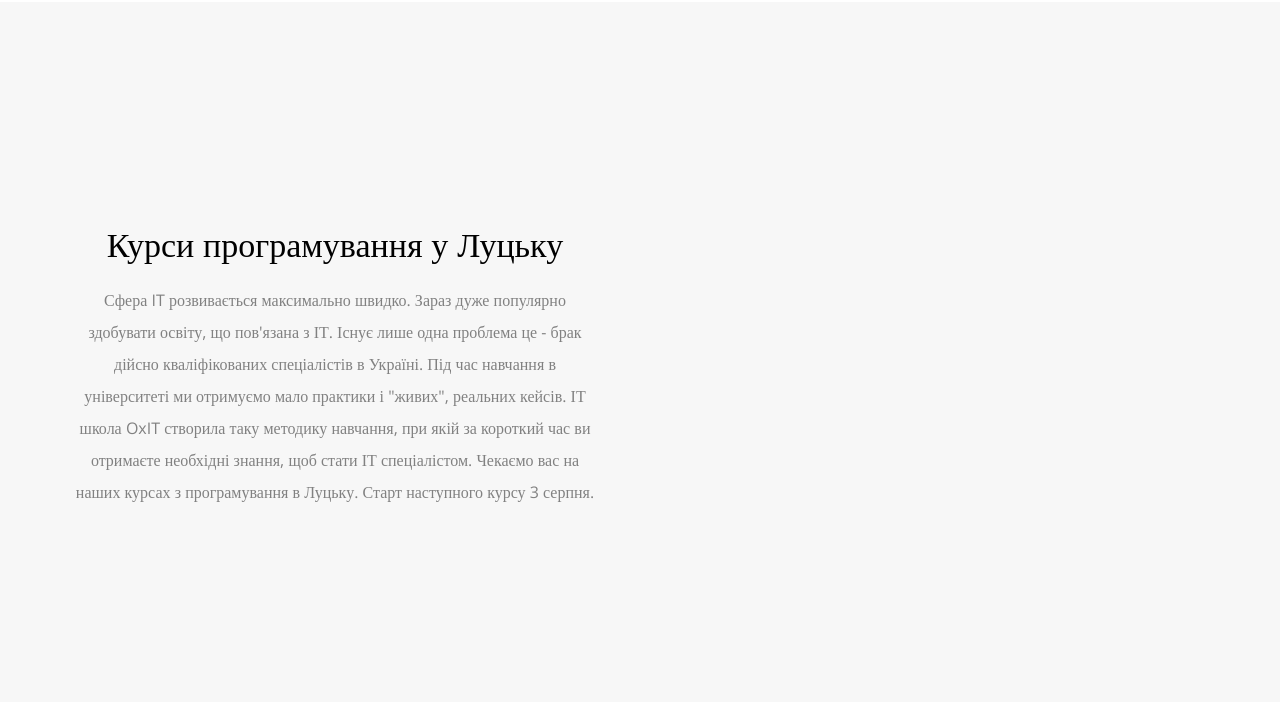
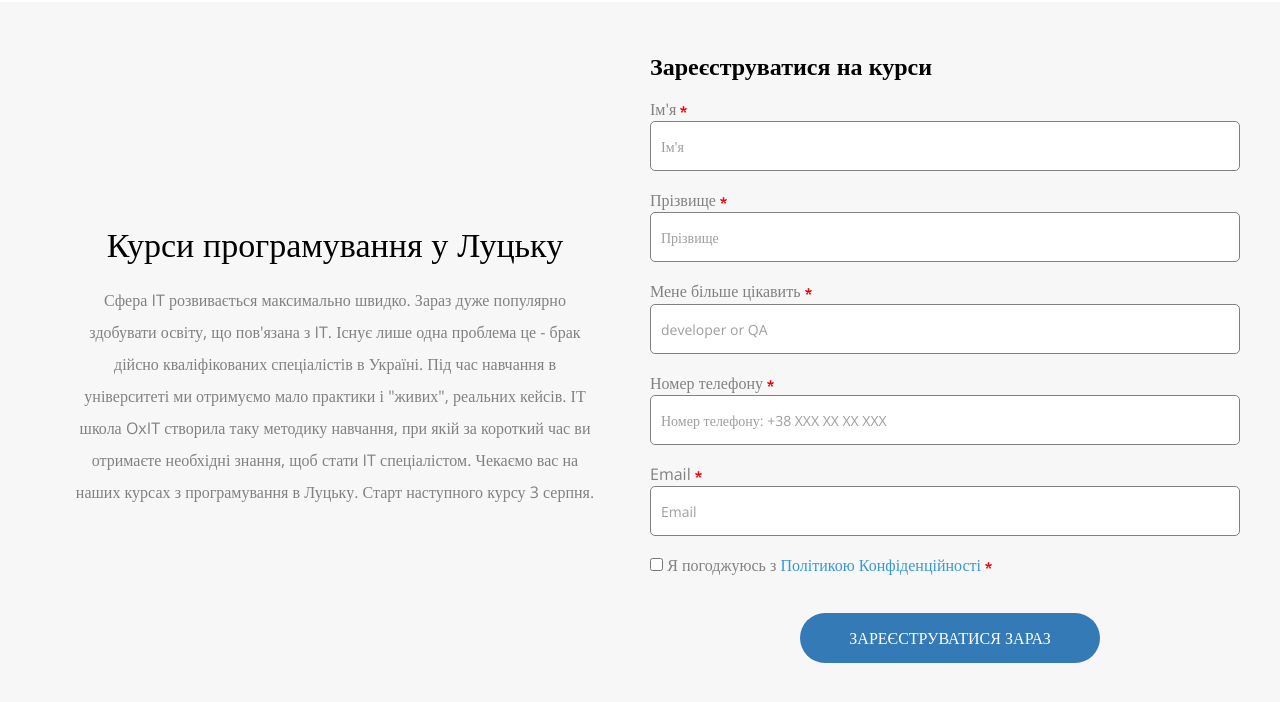
Before and after one commit to Kaminazer/maket4, a website: page src/index.html in a window 1280 px wide. Shown: the part 98-800 px from the top of the page. Drawn offline with nearby package versions, Linux system fonts and the light colour scheme.

Commit message:
Create register form

```diff
--- a/gulpfile.js
+++ b/gulpfile.js
@@ -3,6 +3,7 @@ import { deleteAsync } from 'del';
 import gulpSass from 'gulp-sass';
 import * as sass from 'sass';
 import cleanCSS from 'gulp-clean-css';
+import terser from 'gulp-terser';
 import uglify from 'gulp-uglify';
 import rename from 'gulp-rename';
 import concat from 'gulp-concat';
@@ -29,9 +30,9 @@ export const styles = () => {
 
 // minify js
 export const scripts = () => {
-    return gulp.src('src/js/*.js')
+    return gulp.src(['src/js/*.js', '!src/js/*.min.js'])
         .pipe(concat('script.js'))
-        .pipe(uglify())
+        .pipe(terser())
         .pipe(rename({ suffix: '.min' }))
         .pipe(gulp.dest('src/js'))
         .pipe(browserSyncInstance.stream());
--- a/package.json
+++ b/package.json
@@ -18,7 +18,7 @@
     "gulp-concat": "^2.6.1",
     "gulp-rename": "^2.0.0",
     "gulp-sass": "^5.1.0",
-    "gulp-uglify": "^3.0.2",
+    "gulp-terser": "^2.1.0",
     "sass": "^1.80.5"
   },
   "dependencies": {
--- a/src/index.html
+++ b/src/index.html
@@ -48,15 +48,54 @@
     </header>
     <section class="content">
         <div class="container">
+            <div class="content__container">
                 <div class="content__left">
                     <h1 class="content__title">
                         Курси програмування у Луцьку
                     </h1>
                     <p class="content__text">
-                    Сфера IT розвивається максимально швидко. Зараз дуже популярно здобувати освіту, що пов'язана з ІТ. Існує лише одна проблема це - брак дійсно кваліфікованих спеціалістів в Україні. Під час навчання в університеті ми отримуємо мало практики і "живих", реальних кейсів. ІТ школа OxIT створила таку методику навчання, при якій за короткий час ви отримаєте необхідні знання, щоб стати ІТ спеціалістом. Чекаємо вас на наших курсах з програмування в Луцьку. Старт наступного курсу 3 серпня.
+                        Сфера IT розвивається максимально швидко. Зараз дуже популярно здобувати освіту, що пов'язана з IT. Існує лише одна проблема це - брак дійсно кваліфікованих спеціалістів в Україні. Під час навчання в університеті ми отримуємо мало практики і "живих", реальних кейсів. ІТ школа OxIT створила таку методику навчання, при якій за короткий час ви отримаєте необхідні знання, щоб стати IT спеціалістом. Чекаємо вас на наших курсах з програмування в Луцьку. Старт наступного курсу 3 серпня.
                     </p>
                 </div>
-            <div class="content__form"></div>
+                <div class="content__form" id="form">
+                    <h2 class="content__form-title">Зареєструватися на курси</h2>
+                    <form class="register-form">
+                        <div class="register-form__group">
+                            <label class="register-form__label" for="name" >Ім'я</label>
+                            <img class="register-form__required-field" src="assets/icons/required.png" alt="icon required field" >
+                            <input class = "register-form__input" type="text" name="name" id="name" placeholder="Ім'я" required>
+                        </div>
+                        <div class="register-form__group">
+                            <label class="register-form__label" for="surname" >Прізвище</label>
+                            <img class="register-form__required-field" src="assets/icons/required.png" alt="icon required field" >
+                            <input class = "register-form__input" type="text" name="surname" id="surname" placeholder="Прізвище" required>
+                        </div>
+                        <div class="register-form__group">
+                            <label class="register-form__label" for="interest" >Мене більше цікавить</label>
+                            <img class="register-form__required-field" src="assets/icons/required.png" alt="icon required field" >
+                            <input class = "register-form__input" type="text" name="interest" id="interest" placeholder="developer or QA" required>
+                        </div>
+                        <div class="register-form__group">
+                            <label class="register-form__label" for="phone" >Номер телефону</label>
+                            <img class="register-form__required-field" src="assets/icons/required.png" alt="icon required field" >
+                            <input class = "register-form__input" type="text" name="phone" id="phone" placeholder="Номер телефону: +38 XXX XX XX XXX" required>
+                        </div>
+                        <div class="register-form__group">
+                            <label class="register-form__label" for="email" >Email</label>
+                            <img class="register-form__required-field" src="assets/icons/required.png" alt="icon required field" >
+                            <input class = "register-form__input" type="text" name="email" id="email" placeholder="Email" required>
+                        </div>
+
+                        <div class="register-form__group ">
+                            <input type="checkbox" name="policy" id="policy" requiredv>
+                            <label class="register-form__label" for="policy">Я погоджуюсь з <a class="register-form__policy-link" href="#">Політикою Конфіденційності</a></label>
+                            <img class="register-form__required-field" src="assets/icons/required.png" alt="icon required field" >
+                        </div>
+                        <button class="register-form__btn btn">Зареєструватися зараз</button>
+                    </form>
+
+                </div>
+            </div>
         </div>
     </section>
 
--- a/src/js/script.min.js
+++ b/src/js/script.min.js
@@ -1 +1 @@
-$(document).ready(function(){$(".header__burger").click(function(e){$(".header__burger").toggleClass("header__burger--active"),$(".header__menu").toggleClass("header__menu--active"),$("body").toggleClass("lock")}),$(".header__link").click(function(e){window.innerWidth<768&&($(".header__burger").removeClass("header__burger--active"),$(".header__menu").removeClass("header__menu--active"),$("body").removeClass("lock"))})}),$(document).ready(function(){$(".header__burger").click(function(e){$(".header__burger").toggleClass("header__burger--active"),$(".header__menu").toggleClass("header__menu--active"),$("body").toggleClass("lock")}),$(".header__link").click(function(e){window.innerWidth<768&&($(".header__burger").removeClass("header__burger--active"),$(".header__menu").removeClass("header__menu--active"),$("body").removeClass("lock"))})}),$(document).ready(function(){$(".header__burger").click(function(e){$(".header__burger").toggleClass("header__burger--active"),$(".header__menu").toggleClass("header__menu--active"),$("body").toggleClass("lock")}),$(".header__link").click(function(e){window.innerWidth<768&&($(".header__burger").removeClass("header__burger--active"),$(".header__menu").removeClass("header__menu--active"),$("body").removeClass("lock"))})});
+$(document).ready((function(){$(".header__burger").click((function(e){$(".header__burger").toggleClass("header__burger--active"),$(".header__menu").toggleClass("header__menu--active"),$("body").toggleClass("lock")})),$(".header__link").click((function(e){window.innerWidth<768&&($(".header__burger").removeClass("header__burger--active"),$(".header__menu").removeClass("header__menu--active"),$("body").removeClass("lock"))}))}));
--- a/src/scss/_sections/_content.scss
+++ b/src/scss/_sections/_content.scss
@@ -1,12 +1,17 @@
 .content{
     margin-top: 100px;
-    display: flex;
-    justify-content: space-between;
     background:var(--bg-gray);
 
+    &__container {
+        display: flex;
+    }
     &__left{
+        padding: 200px 15px;
         width: 50%;
-        padding: 200px 15px;
+    }
+    &__form{
+        flex: 1 0 50%;
+        padding-left: 10px;
     }
 
     &__title{
@@ -23,13 +28,26 @@
         text-align: center;
         line-height: 2;
     }
+
+    &__form-title{
+        color: #000;
+        font-weight: 600;
+        margin-top: 50px;
+    }
+
     @media (max-width: 768px){
-        flex-direction: column;
-        align-items: center;
+        &__container{
+            flex-direction: column;
+            align-items: center;
+        }
 
         &__left{
             width: 100%;
             padding: 20px 0;
+        }
+
+        &__form{
+            width: 100%;
         }
 
         &__title{
@@ -41,6 +59,57 @@
             padding: 0px;
             font-size: 14px;
         }
-
+        &__form-title{
+            font-size: 20px;
+        }
     }
 }
+
+.register-form {
+
+    &__input{
+        display: block;
+        max-width: 590px;
+        width: 100%;
+        padding: 10px;
+        margin-bottom: 20px;
+        border: 1px solid var(--text-color);
+        border-radius: 5px;
+        height: 50px;
+
+        &::placeholder{
+            font-size: 14px;
+            opacity: 0.7;
+        }
+    }
+
+    &__label {
+        display: inline-block;
+        margin-bottom: 3px;
+
+        &:last-child{
+           color: aqua;
+        }
+    }
+
+    &__required-field{
+        width: 7px;
+        margin-bottom: 2px;
+    }
+
+    &__policy-link{
+        color: var(--bg-blue);
+    }
+    &__btn {
+        display: block;
+        margin: 35px auto 0;
+        height: 50px;
+        max-width: 365px;
+        min-width: 250px;
+        width: 50%;
+        color: #fff;
+        text-transform: uppercase;
+        text-align: center;
+        border: none;
+    }
+}
```
Also changed, not shown: src/css/style.min.css, 1 other file. Lines whose indentation alone changed are shown as unchanged.
